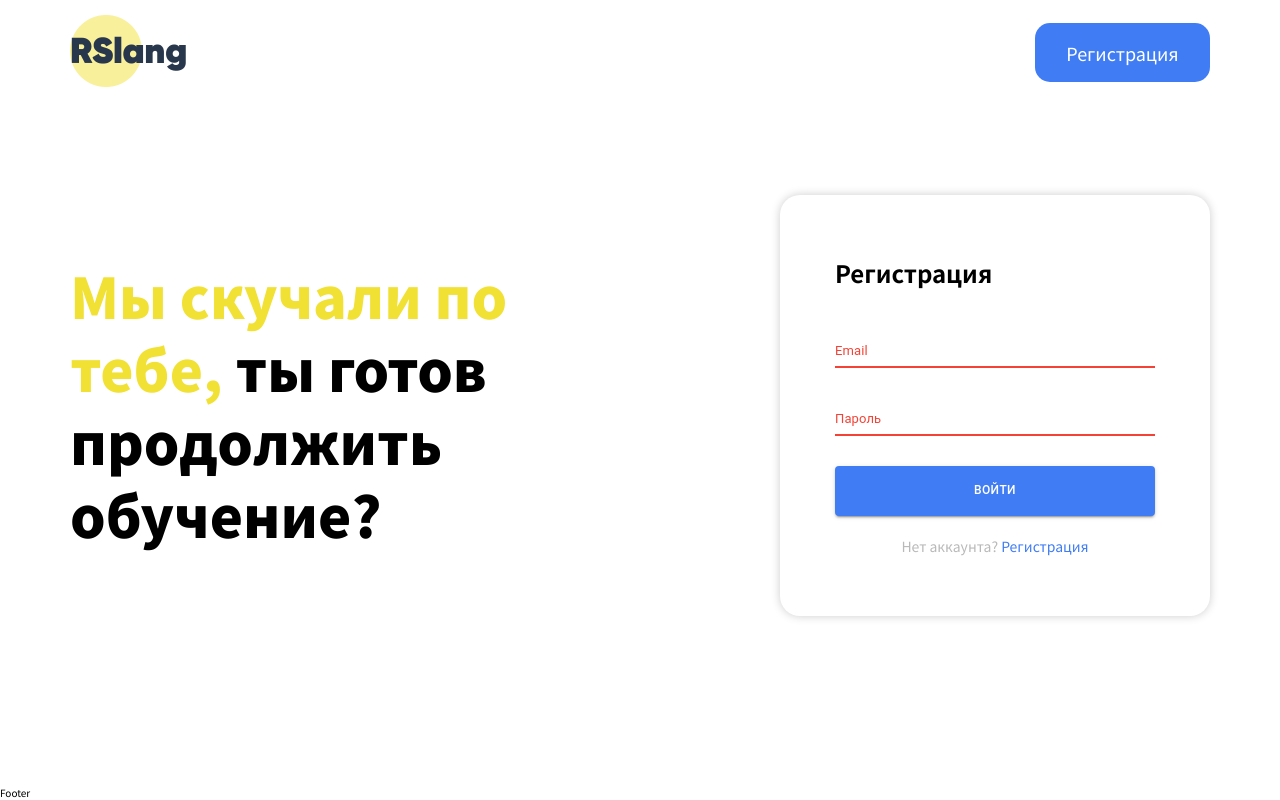
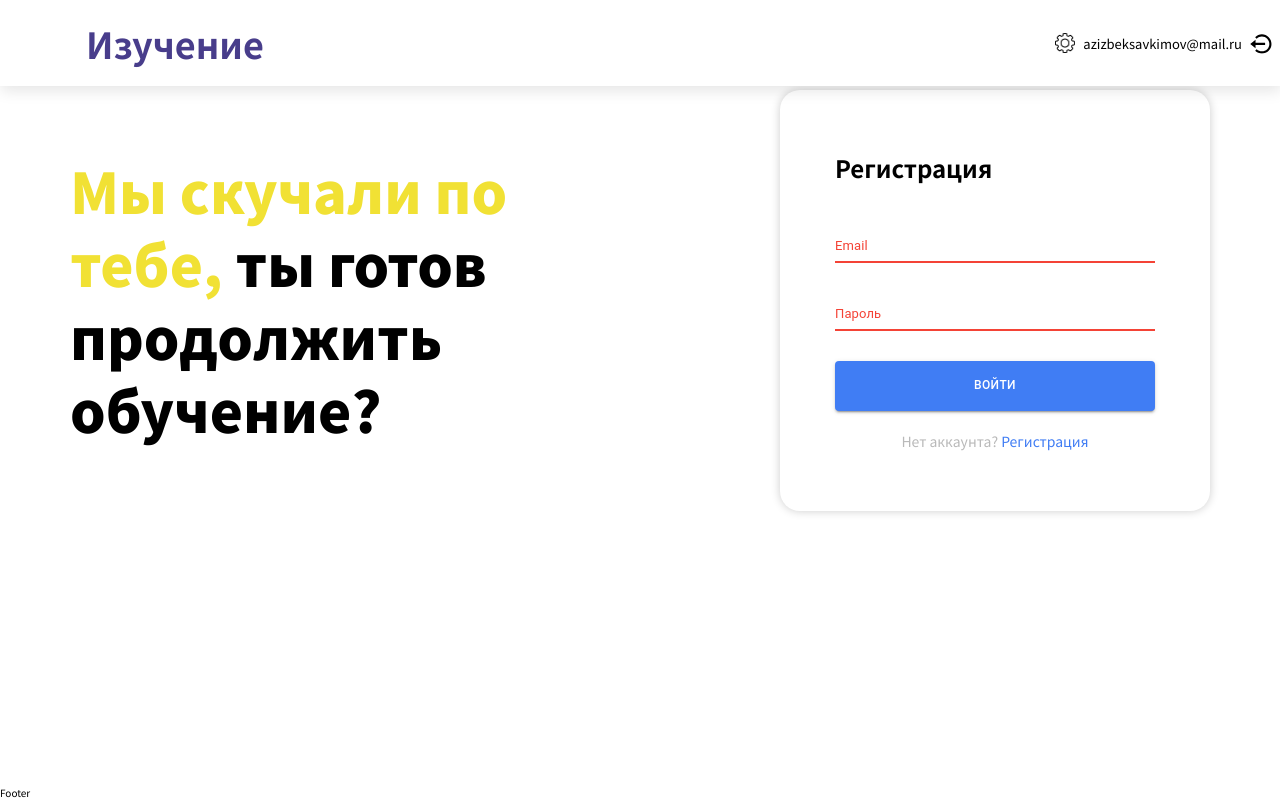
Before and after one commit to ShaxxKh/rslang, a React (Create React App) app in the folder client/: page /sign-in in a window 1280 px wide. Built offline with nearby package versions, Linux system fonts and the light colour scheme.

Commit message:
feat: header when user logged

```diff
--- /dev/null
+++ b/client/src/components/Header/MainHeader/MainHeader.jsx
@@ -0,0 +1,63 @@
+import React from 'react';
+import './MainHeader.scss';
+
+import SettingsIcon from '../../../assets/img/icons/settings.png';
+import { Link } from 'react-router-dom';
+
+const MainHeader = () => {
+  return (
+    <div className="main-header">
+      <div className="main-header__container">
+        <div className="main-header__title">
+            <h2>Изучение</h2>
+        </div>
+        <div className="main-header__settings">
+            <Link to="/settings" className="setting-icon">
+            <img src={SettingsIcon} alt="" />
+            </Link>
+            <p className="main-header__settings-mail">azizbeksavkimov@mail.ru</p>
+            <div className="main-header__logout">
+            <svg
+                data-v-301f475f=""
+                xmlns="http://www.w3.org/2000/svg"
+                width="34px"
+                height="34px"
+                viewBox="0 0 36 26"
+                role="img"
+            >
+                <title data-v-301f475f="" lang="en">
+                Выйти
+                </title>
+                <g data-v-301f475f="" fill="currentColor">
+                <g data-v-301f475f="">
+                    <g data-v-301f475f="" clip-path="url(#clip0)">
+                    <path
+                        data-v-301f475f=""
+                        d="M4.47668 15.0303L10.1017 19.5303V16.1553H20.2267V13.9053H10.1017V10.5303L4.47668 15.0303Z"
+                    ></path>
+                    <path
+                        data-v-301f475f=""
+                        d="M16.8529 4.90385C15.5226 4.90016 14.2048 5.16047 12.9758 5.66971C11.7469 6.17894 10.6312 6.92697 9.69336 7.87047L11.2841 9.46122C12.7714 7.97397 14.7491 7.15385 16.8529 7.15385C18.9566 7.15385 20.9344 7.97397 22.4216 9.46122C23.9089 10.9485 24.729 12.9262 24.729 15.03C24.729 17.1337 23.9089 19.1115 22.4216 20.5987C20.9344 22.086 18.9566 22.9061 16.8529 22.9061C14.7491 22.9061 12.7714 22.086 11.2841 20.5987L9.69336 22.1895C11.6047 24.102 14.1472 25.1561 16.8529 25.1561C19.5585 25.1561 22.101 24.102 24.0124 22.1895C25.9249 20.2781 26.979 17.7356 26.979 15.03C26.979 12.3243 25.9249 9.78185 24.0124 7.87047C23.0746 6.92697 21.9589 6.17894 20.7299 5.66971C19.5009 5.16047 18.1831 4.90016 16.8529 4.90385Z"
+                    ></path>
+                    </g>
+                    <defs data-v-301f475f="">
+                    <clipPath data-v-301f475f="" id="clip0">
+                        <rect
+                        data-v-301f475f=""
+                        width="35.5467"
+                        height="24.94"
+                        transform="translate(0.226685 0.530273)"
+                        ></rect>
+                    </clipPath>
+                    </defs>
+                </g>
+                </g>
+            </svg>
+            </div>
+        </div>
+      </div>
+    </div>
+  );
+};
+
+export default MainHeader;
--- /dev/null
+++ b/client/src/components/Header/MainHeader/MainHeader.scss
@@ -0,0 +1,44 @@
+.main-header {
+    position: fixed;
+    left: 0;
+    width: 100%;
+    height: 86px;
+    background-color: #fff;
+    box-shadow: 1px 5px 14px rgb(0 0 0 / 10%);
+}
+
+.main-header__container {
+    width: calc(100vw - 86px);
+    margin-left: auto;
+    height: 100%;
+    display: flex;
+    align-items: center;
+    justify-content: space-between;
+}
+
+.main-header__title h2 {
+    font-size: 3.6rem;
+    font-weight: 700;
+    color: #483d8b;
+}
+
+.main-header__settings {
+    display: flex;
+    align-items: center;
+    .setting-icon {
+        display: inherit;
+    }
+    .setting-icon img {
+        width: 20px;
+        margin-right: 8px;
+    }
+}
+
+.main-header__settings-mail {
+    font-size: 1.3rem;
+    margin-right: 4px;
+}
+
+.main-header__logout {
+    cursor: pointer;
+}
--- a/client/src/components/MainLayout/index.jsx
+++ b/client/src/components/MainLayout/index.jsx
@@ -1,16 +1,18 @@
-import React from 'react';
+import React, { useState } from 'react';
 import PropTypes from 'prop-types';
 import AuthHeader from '../Header/AuthHeader/AuthHeader';
+import MainHeader from '../Header/MainHeader/MainHeader';
 
 export default function MainLayout({ children }) {
+  const [token, setToken] = useState('asd');
   return (
     <>
       <header>
-        <AuthHeader />
+        { token ? <MainHeader /> : <AuthHeader /> }
       </header>
-      <div className="body">
+      <main className="body">
         {children}
-      </div>
+      </main>
       <footer>
         Footer
       </footer>
```
Also changed, not shown: client/src/assets/img/icons/settings.png (added).
